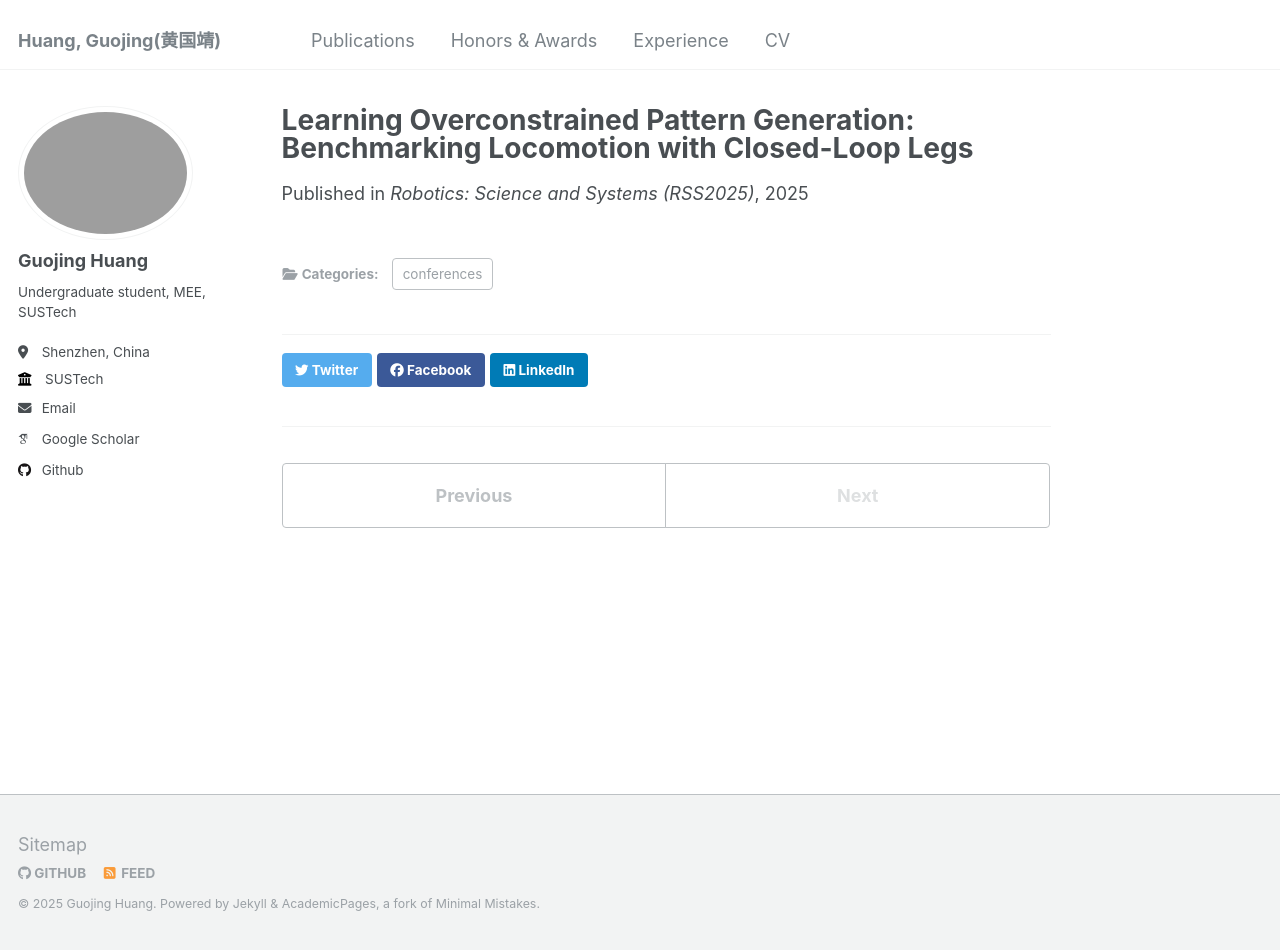
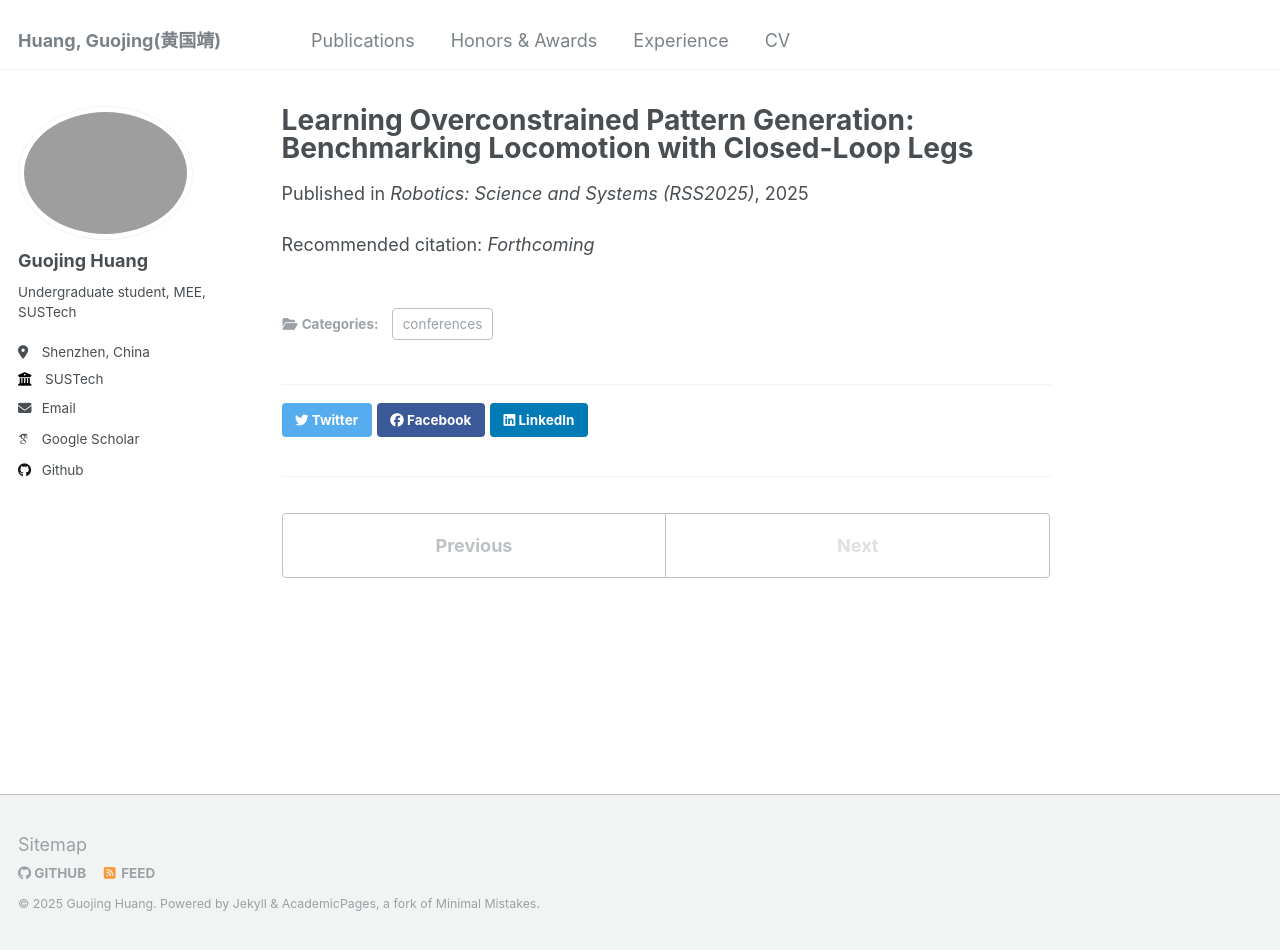
Before and after one commit to Acheng0211/acheng0211.github.io, a Jekyll site: the page built from _publications/2025-01-17-2025-RSS.md, in a window 1280 px wide and 950 px high. Built offline with Jekyll 4.4.1, drawn with Linux system fonts in a browser that asks for light colours; some web fonts are replaced; some of the changed lines change nothing that is shown.

Commit message:
update: pubs

```diff
--- a/_publications/2025-01-17-2025-RSS.md
+++ b/_publications/2025-01-17-2025-RSS.md
@@ -7,4 +7,4 @@ date: 2025-01-17
 venue: 'Robotics: Science and Systems (RSS2025)'
 state: Submitted
 ---
-<!-- Recommended citation:  Haoran Sun, Bangchao Huang, Zishang Zhang, RonghanXU, Junwei Lv, **Guojing Huang**, Guangyi Huang, Wei Zhang, Jia Pan, Fang Wan, Chaoyang Song. (2025). "Learning Overconstrained Pattern Generation: Benchmarking Locomotion with Closed-Loop Legs,"<i>2025 Robotics: Science and Systems (RSS)</i>.  -->
+Recommended citation: *Forthcoming*
```
